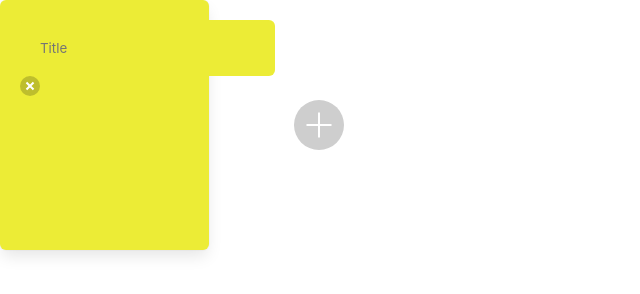
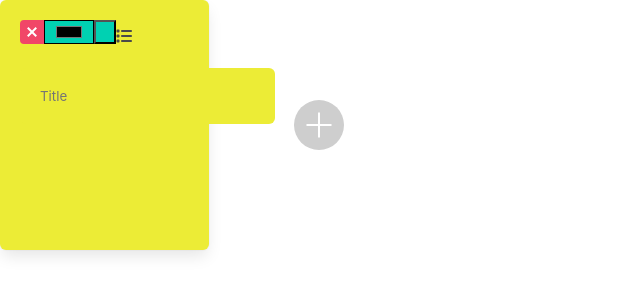
Before and after one commit to TheodorBjorkman/WEUProjekt4, a plain HTML site: page index.html in a window 1280 px wide. Shown: the whole page, without its empty margins (0-640 px from the left). Drawn offline with nearby package versions, Linux system fonts and the light colour scheme.

Commit message:
icons no work

```diff
--- a/CSS/style.css
+++ b/CSS/style.css
@@ -5,7 +5,7 @@
   --min-fill: 200px;
 }
 
-.yellow {
+.color {
   background-color: rgb(236, 236, 54);
 }
 
--- a/JS/script.js
+++ b/JS/script.js
@@ -1,3 +1,5 @@
+import { mdiFormatListBulleted } from '@mdi/js';
+
 function deleteNote() {
     document.activeElement.parentElement.remove();
 }
--- a/index.html
+++ b/index.html
@@ -4,13 +4,28 @@
     <link rel="stylesheet" href="CSS/style.css" />
     <meta charset="UTF-8" />
     <script src="JS/script.js"></script>
+    <script
+      src="https://kit.fontawesome.com/393f0d4532.js"
+      crossorigin="anonymous"
+    ></script>
     <title>Document</title>
   </head>
   <body>
     <div class="square">
-      <div class="box yellow">
-        <input type="input" class="box yellow titel" placeholder="Title" />
-        <button class="delete" onclick="deleteNote()"></button>
+      <div class="box color">
+        <div class="tags has-addons">
+          <button
+            class="tag delete is-medium is-danger"
+            onclick="deleteNote()"
+          ></button>
+          <input type="color" class="tag is-primary" />
+          <input
+            type="button"
+            class="tag is-primary mdi mdi-format-list-bulleted"
+          />
+          <span> <i class="fas fa-list"></i></span>
+        </div>
+        <input type="input" class="box color titel" placeholder="Title" />
       </div>
       <button class="delete" id="plus" onclick="createNote()"></button>
     </div>
```
